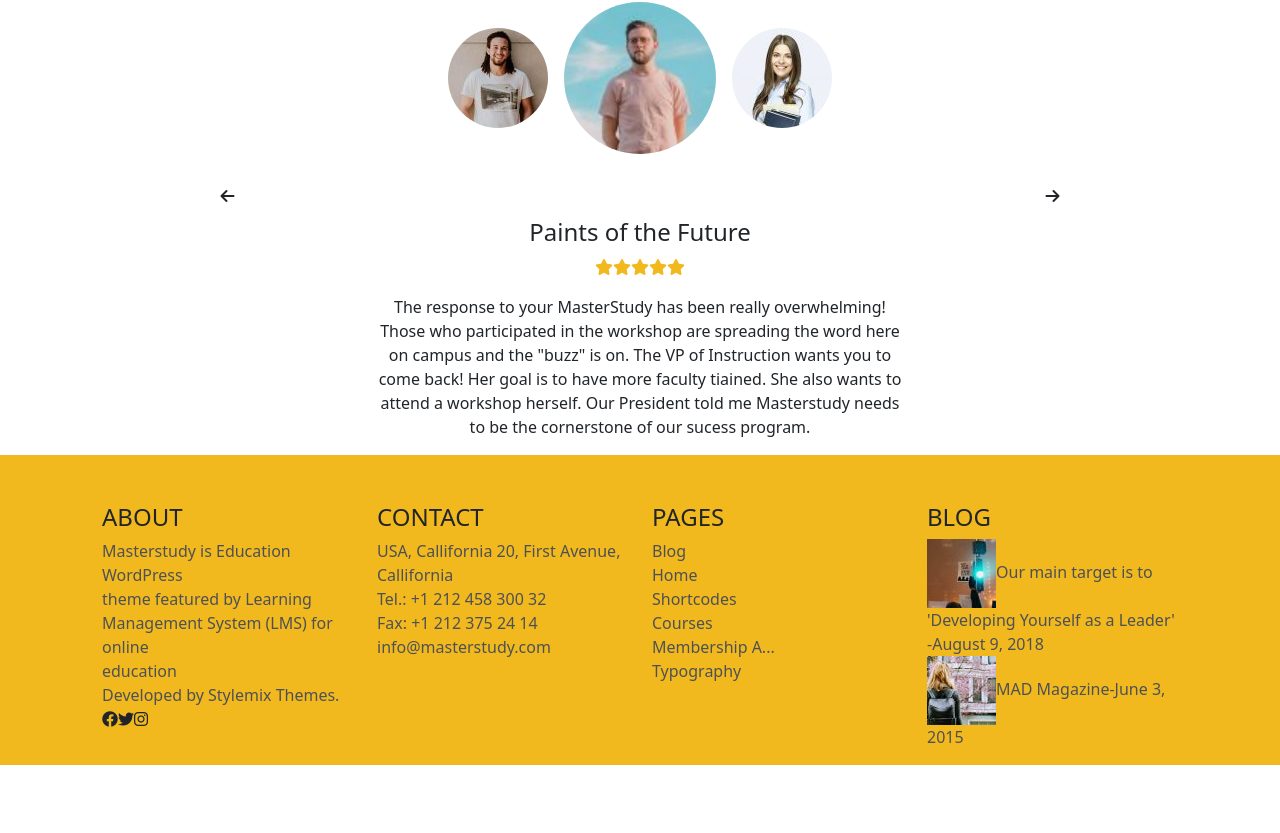
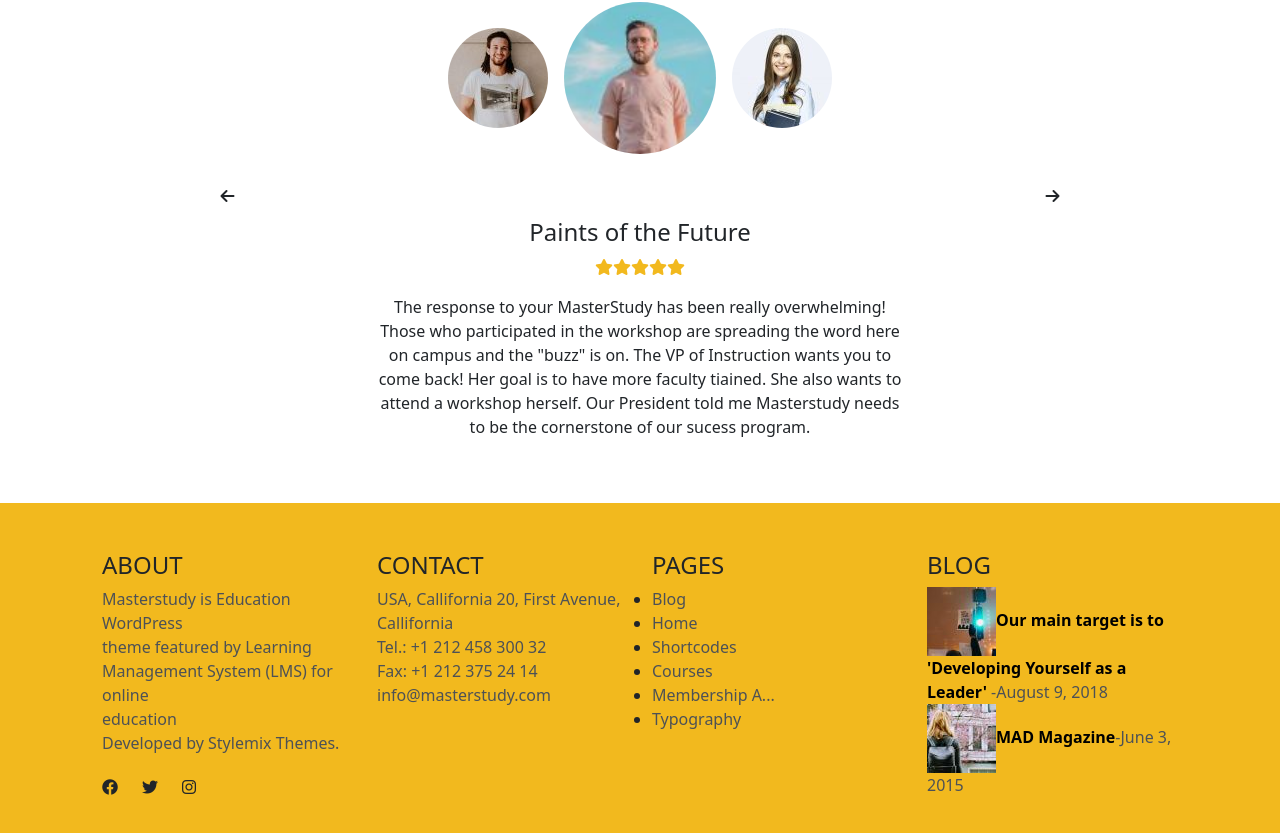
Before and after one commit to Aleandro2119/proj-html-vuejs, a Vue app: page / in a window 1280 px wide. Shown: the part 4067-4900 px from the top of the page. Before the commit the page ends 4832 px from the top, so only its background shows below. Built offline with nearby package versions, Linux system fonts and the light colour scheme.

Commit message:
Add style

```diff
--- a/src/components/Footer.vue
+++ b/src/components/Footer.vue
@@ -1,22 +1,30 @@
 <template>
-  <footer class="pt-5">
+  <footer class="mt-5 pt-5">
     <div class="container">
       <div class="row">
         <div class="col-3">
           <h4>ABOUT</h4>
           <ul>
-            <li v-for="(about, index) in abouts" :key="index">
+            <li
+              class="list-unstyled"
+              v-for="(about, index) in abouts"
+              :key="index"
+            >
               <a :href="about.url">{{ about.text }}</a>
             </li>
             <i class="fa-brands fa-facebook"></i>
-            <i class="fa-brands fa-twitter"></i>
+            <i class="fa-brands fa-twitter p-4"></i>
             <i class="fa-brands fa-instagram"></i>
           </ul>
         </div>
         <div class="col-3">
           <h4>CONTACT</h4>
           <ul>
-            <li v-for="(contact, index) in contacts" :key="index">
+            <li
+              class="list-unstyled"
+              v-for="(contact, index) in contacts"
+              :key="index"
+            >
               <a :href="contact.url">{{ contact.text }}</a>
             </li>
           </ul>
@@ -31,10 +39,15 @@
         </div>
         <div class="col-3">
           <h4>BLOG</h4>
+
           <ul>
-            <li v-for="(blog, index) in blogs" :key="index">
+            <li
+              class="list-unstyled"
+              v-for="(blog, index) in blogs"
+              :key="index"
+            >
               <img :src="require(`../assets/img/${blog.image}`)" alt="" />
-              <a :href="blog.url">{{ blog.text }}</a>
+              <a class="text-black fw-bold" :href="blog.url">{{ blog.text }}</a>
               <span>{{ blog.date }}</span>
             </li>
           </ul>
@@ -101,14 +114,10 @@ footer {
   ul {
     padding: 0;
 
-    li {
-      list-style-type: none;
-
-      a,
-      span {
-        text-decoration: none;
-        color: #4d5156;
-      }
+    a,
+    span {
+      text-decoration: none;
+      color: #4d5156;
     }
   }
 }
```
